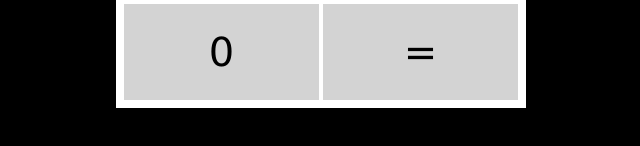
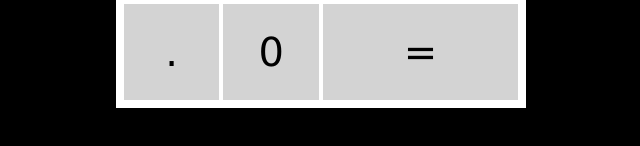
Before and after one commit to onmedicines/simple-calc-redone, a website built with webpack: page src/template.html in a window 1280 px wide. Shown: the part 630-776 px from the top of the page, without its empty margins (319-959 px from the left). Built offline with nearby package versions, Linux system fonts and the light colour scheme.

Commit message:
Add decimal button

```diff
--- a/src/styles.css
+++ b/src/styles.css
@@ -69,10 +69,6 @@ hr {
     grid-column: 2/4;
 }
 
-#zero {
-    grid-column: 1/3;
-}
-
 #equals {
     grid-column: 3/5;
 }
--- a/src/template.html
+++ b/src/template.html
@@ -28,6 +28,7 @@
                     <div id="two" class="number">2</div>
                     <div id="three" class="number">3</div>
                     <div id="divide" class="operator">/</div>
+                    <div id="decimal">.</div>
                     <div id="zero" class="number">0</div>
                     <div id="equals">=</div>
                 </div>
```
